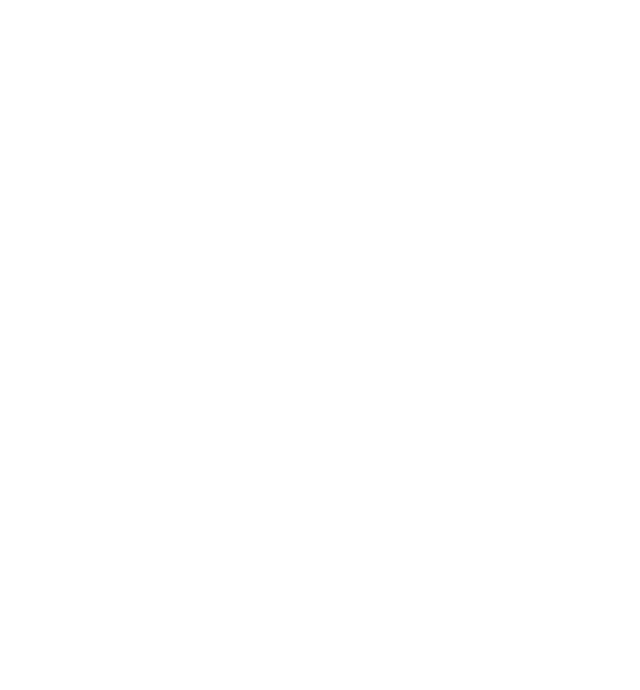
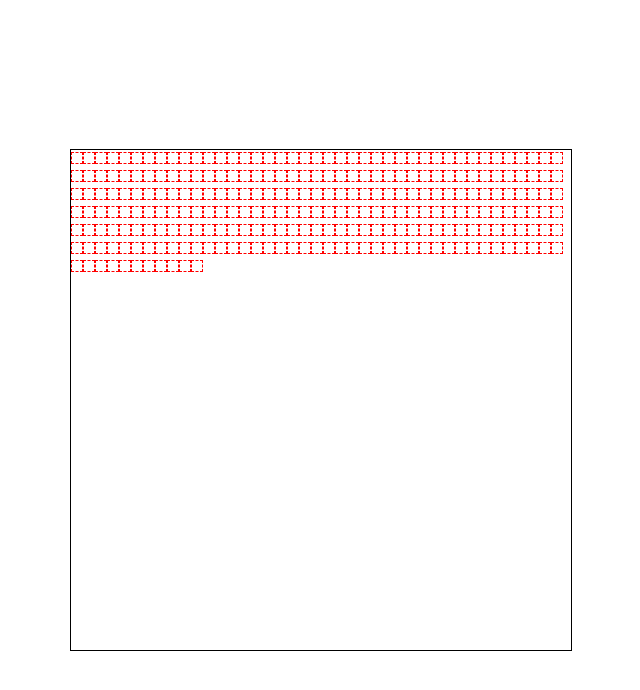
Before and after one commit to KlakCodes/odin-etch-a-sketch, a plain HTML site: page index.html in a window 1280 px wide. Shown: the whole page, without its empty margins (319-959 px from the left). Drawn offline with Linux system fonts and the light colour scheme.

Commit message:
Created grid with 256 squares within. Squares have yet to be aligned.

```diff
--- a/index.html
+++ b/index.html
@@ -8,6 +8,10 @@
     <script src="script.js"></script>
 </head>
 <body>
-
+    <div class="gridBody">
+        <div class="grid">
+            <!-- <div class="gridSquare"></div> -->
+        </div>
+    </div>
 </body>
 </html>
--- a/script.js
+++ b/script.js
@@ -0,0 +1,9 @@
+document.addEventListener('DOMContentLoaded', () => {
+    const grid = document.querySelector(".grid");
+
+    for (let i = 0; i <= 256; i++) {
+        const gridSquare = document.createElement("div");
+        gridSquare.classList.toggle("gridSquare");
+        grid.appendChild(gridSquare);
+    }
+})
--- a/style.css
+++ b/style.css
@@ -0,0 +1,31 @@
+html,
+body {
+    height: 100%;
+
+}
+
+body {
+    margin: 0;
+}
+
+.gridBody {
+    display: flex;
+    flex-wrap: wrap row;
+    justify-content: center;
+    align-items: center;
+    height: 100%;
+}
+
+.grid {
+    width: 500px;
+    height: 500px;
+    border: 1px solid black;
+}
+
+.gridSquare {
+    display: inline-block;
+    margin: 0;
+    width: 10px;
+    height: 10px;
+    border: 1px dashed red;
+}
```
